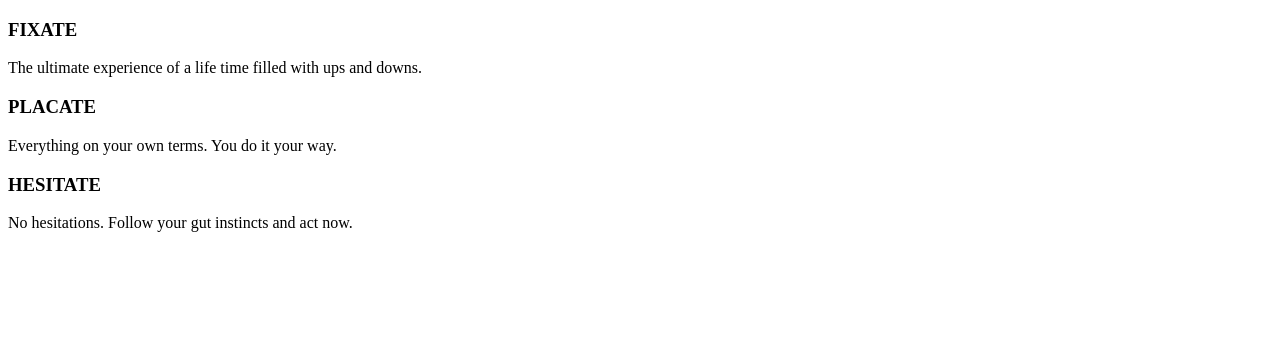
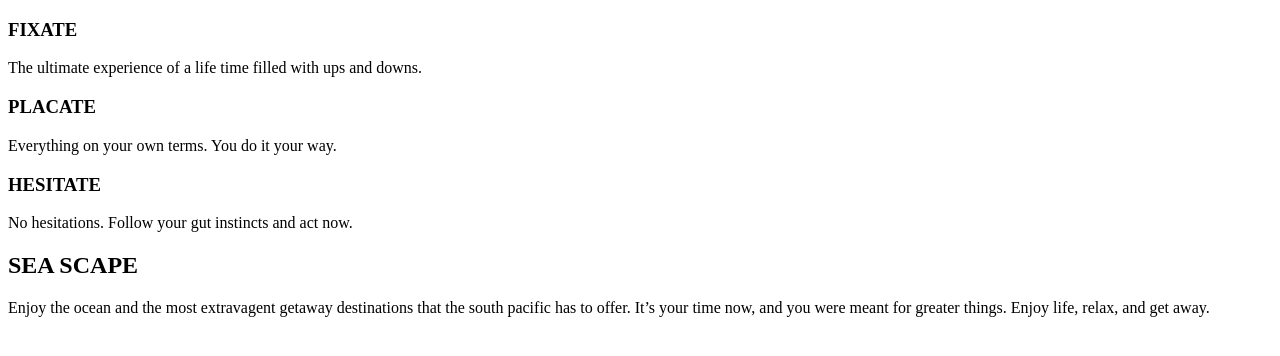
Before and after one commit to Zainulabdin-turkmen/sea-scape, a plain HTML site: page index.html in a window 1280 px wide. Drawn offline with Linux system fonts and the light colour scheme.

Commit message:
adding h1 p

```diff
--- a/index.html
+++ b/index.html
@@ -24,7 +24,14 @@
         </div>
       </div>
       <!-- second-container  -->
-      <div class="second-container"></div>
+      <div class="second-container">
+        <h1>SEA SCAPE</h1>
+        <p>
+          Enjoy the ocean and the most extravagent getaway destinations that the
+          south pacific has to offer. It’s your time now, and you were meant for
+          greater things. Enjoy life, relax, and get away.
+        </p>
+      </div>
     </section>
   </body>
 </html>
```
